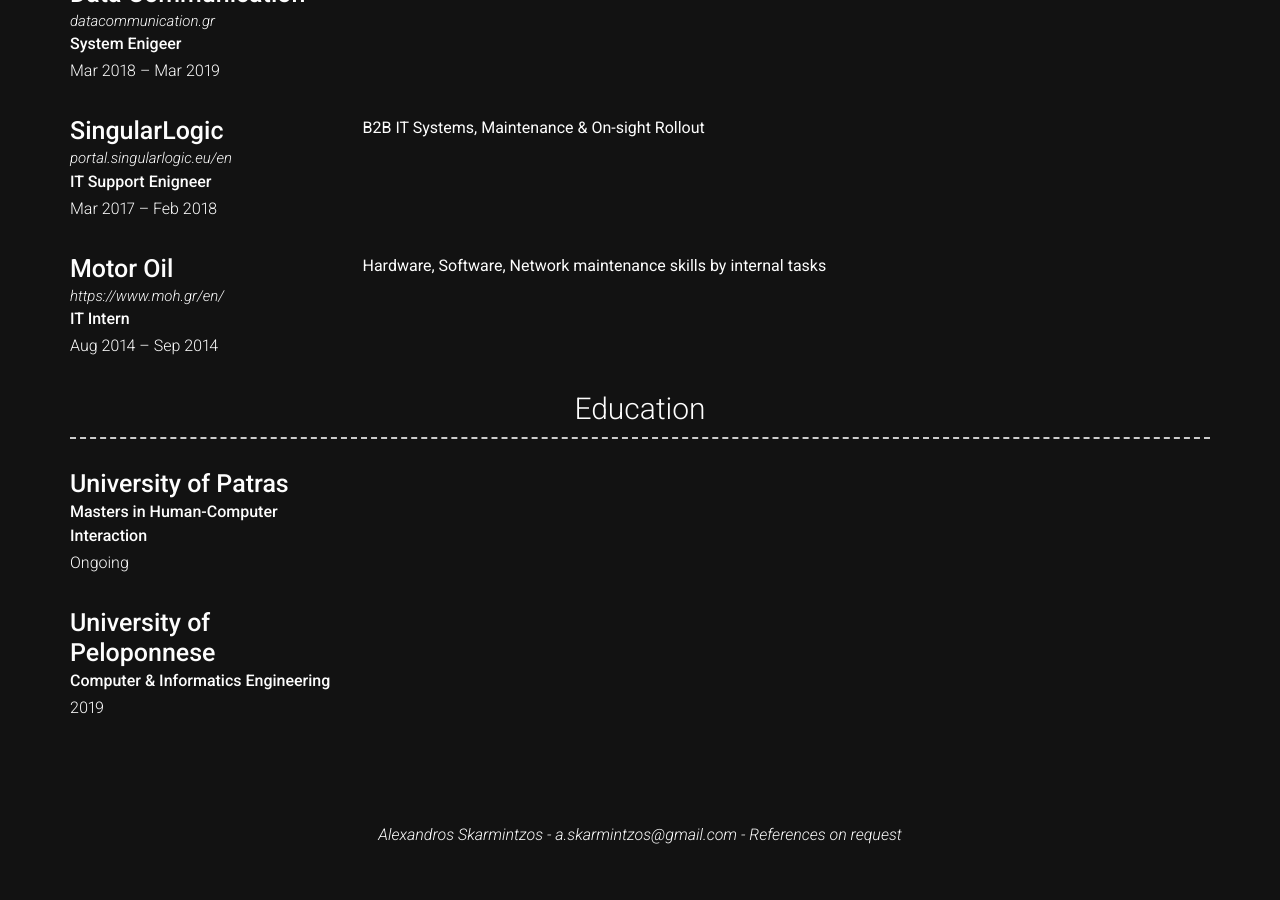
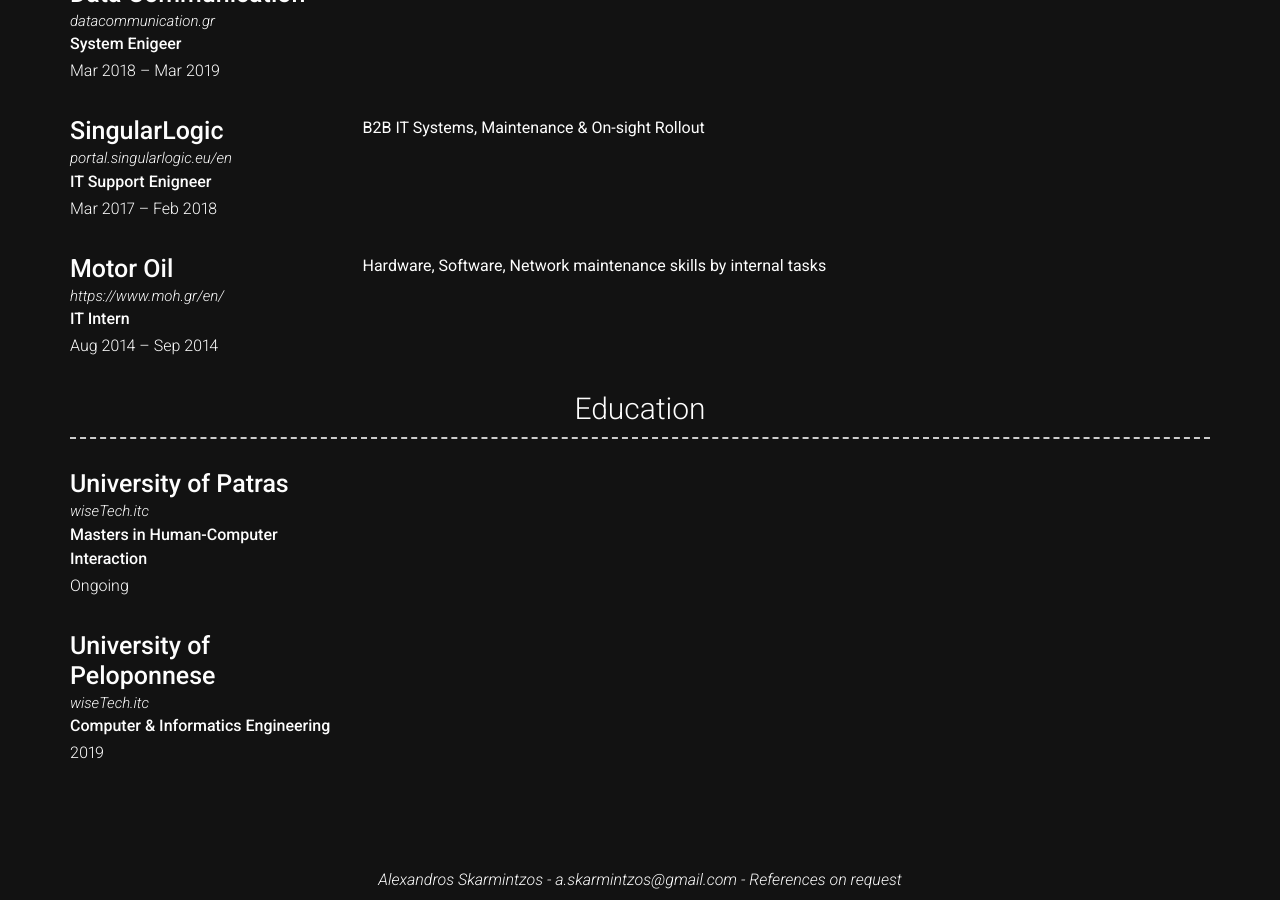
Before and after one commit to skartz0/curriculum, a Jekyll site: the page built from index.md, in a window 1280 px wide and 900 px high, scrolled down 738 px. Built offline with Jekyll 4.4.1, drawn with Linux system fonts in a browser that asks for light colours; nearby versions of some CDN libraries; before the commit the page ends 1593 px from its top, so only the background shows below that.

Commit message:
education link

```diff
--- a/_data/education.yml
+++ b/_data/education.yml
@@ -1,6 +1,7 @@
 - layout: left
 
   name: University of Patras
+  link: wiseTech.itc
   dates: Ongoing
   qualification: Masters in Human-Computer Interaction
 
@@ -8,5 +9,6 @@
 - layout: left
 
   name: University of Peloponnese
+  link: wiseTech.itc
   dates: 2019
   qualification: Computer & Informatics Engineering
```
